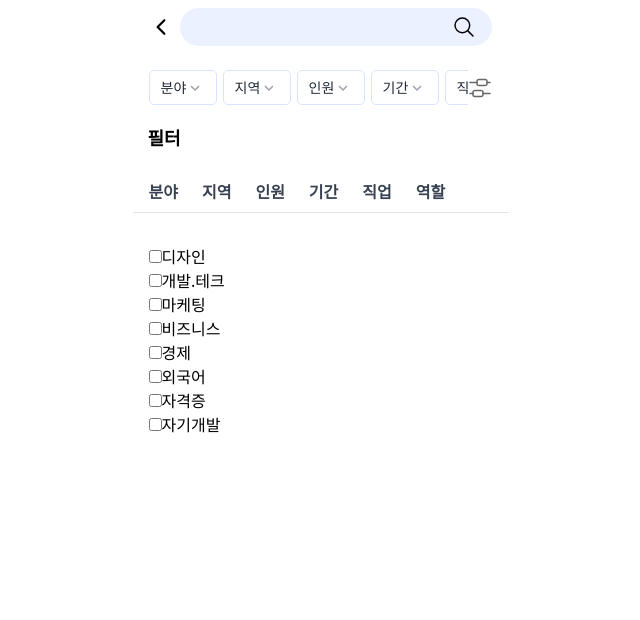
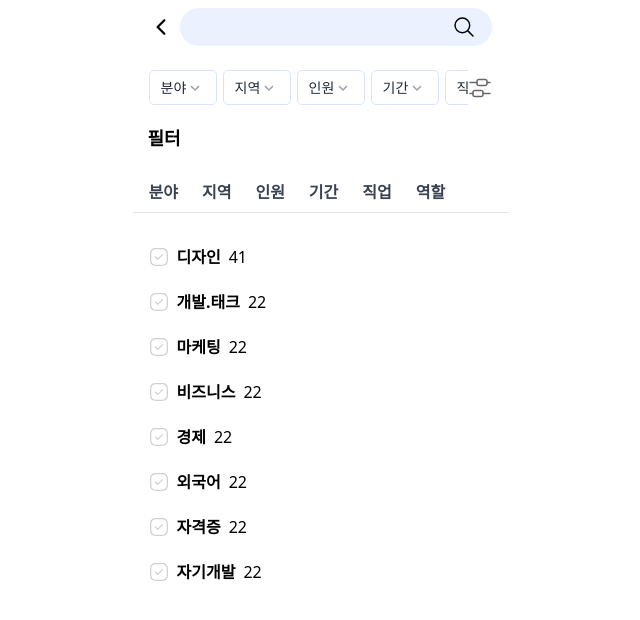
Before and after one commit to develop-13/sturing, a Next.js app: page /search/result in a window 1280 px wide. Shown: the top 620 px of the page, without its empty margins (320-960 px from the left). Built offline with nearby package versions, Linux system fonts and the light colour scheme.

Commit message:
필터 레이아웃

```diff
--- /dev/null
+++ b/public/svg/CheckedIcon.tsx
@@ -0,0 +1,22 @@
+"use client";
+export default function CheckedIcon() {
+  return (
+    <svg
+      width="20"
+      height="20"
+      viewBox="0 0 20 20"
+      fill="none"
+      xmlns="http://www.w3.org/2000/svg"
+    >
+      <rect width="18" height="18" fill="#4171FF" rx="4" />
+      <path
+        d="M12.5 18.9584H7.49996C2.97496 18.9584 1.04163 17.0251 1.04163 12.5001V7.50008C1.04163 2.97508 2.97496 1.04175 7.49996 1.04175H12.5C17.025 1.04175 18.9583 2.97508 18.9583 7.50008V12.5001C18.9583 17.0251 17.025 18.9584 12.5 18.9584ZM7.49996 2.29175C3.65829 2.29175 2.29163 3.65841 2.29163 7.50008V12.5001C2.29163 16.3417 3.65829 17.7084 7.49996 17.7084H12.5C16.3416 17.7084 17.7083 16.3417 17.7083 12.5001V7.50008C17.7083 3.65841 16.3416 2.29175 12.5 2.29175H7.49996Z"
+        fill="#4171FF"
+      />
+      <path
+        d="M8.8167 12.9834C8.65003 12.9834 8.4917 12.9167 8.37503 12.8001L6.0167 10.4417C5.77503 10.2001 5.77503 9.80008 6.0167 9.55841C6.25837 9.31675 6.65837 9.31675 6.90003 9.55841L8.8167 11.4751L13.1 7.19175C13.3417 6.95008 13.7417 6.95008 13.9834 7.19175C14.225 7.43341 14.225 7.83341 13.9834 8.07508L9.25837 12.8001C9.1417 12.9167 8.98337 12.9834 8.8167 12.9834Z"
+        fill="white"
+      />
+    </svg>
+  );
+}
--- /dev/null
+++ b/public/svg/UnCheckedIcon.tsx
@@ -0,0 +1,21 @@
+function UnCheckedIcon() {
+  return (
+    <svg
+      width="20"
+      height="20"
+      viewBox="0 0 20 20"
+      xmlns="http://www.w3.org/2000/svg"
+    >
+      <path
+        d="M12.5 18.9584H7.49996C2.97496 18.9584 1.04163 17.0251 1.04163 12.5001V7.50008C1.04163 2.97508 2.97496 1.04175 7.49996 1.04175H12.5C17.025 1.04175 18.9583 2.97508 18.9583 7.50008V12.5001C18.9583 17.0251 17.025 18.9584 12.5 18.9584ZM7.49996 2.29175C3.65829 2.29175 2.29163 3.65841 2.29163 7.50008V12.5001C2.29163 16.3417 3.65829 17.7084 7.49996 17.7084H12.5C16.3416 17.7084 17.7083 16.3417 17.7083 12.5001V7.50008C17.7083 3.65841 16.3416 2.29175 12.5 2.29175H7.49996Z"
+        fill="#D0D0D0"
+      />
+      <path
+        d="M8.8167 12.9834C8.65003 12.9834 8.4917 12.9167 8.37503 12.8001L6.0167 10.4417C5.77503 10.2001 5.77503 9.80008 6.0167 9.55841C6.25837 9.31675 6.65837 9.31675 6.90003 9.55841L8.8167 11.4751L13.1 7.19175C13.3417 6.95008 13.7417 6.95008 13.9834 7.19175C14.225 7.43341 14.225 7.83341 13.9834 8.07508L9.25837 12.8001C9.1417 12.9167 8.98337 12.9834 8.8167 12.9834Z"
+        fill="#D0D0D0"
+      />
+    </svg>
+  );
+}
+
+export default UnCheckedIcon;
--- /dev/null
+++ b/src/components/search/atoms/CheckboxItem.tsx
@@ -0,0 +1,41 @@
+"use client";
+
+import CheckedIcon from "@/public/svg/CheckedIcon";
+import UnCheckedIcon from "@/public/svg/UnCheckedIcon";
+import { useState } from "react";
+
+const checkedColor = "#4171FF";
+const unCheckedColor = "#D0D0D0";
+
+function CheckboxItem({ name, num }: { name: string; num: number }) {
+  const [isChecked, setIsChecked] = useState(false);
+
+  const handleCheckboxChange = () => {
+    setIsChecked(!isChecked);
+  };
+
+  return (
+    <li>
+      <label className="flex gap-2 items-center cursor-pointer">
+        <input
+          type="checkbox"
+          className="peer sr-only"
+          name="checkbox"
+          checked={isChecked}
+          onChange={handleCheckboxChange}
+          aria-checked={isChecked}
+        />
+        {isChecked ? <CheckedIcon /> : <UnCheckedIcon />}
+        <span
+          className="font-semibold text-base"
+          style={{ color: isChecked ? checkedColor : "black" }}
+        >
+          {name}
+        </span>
+        <span>{num}</span>
+      </label>
+    </li>
+  );
+}
+
+export default CheckboxItem;
--- a/src/components/search/organisms/FilterModal.tsx
+++ b/src/components/search/organisms/FilterModal.tsx
@@ -1,16 +1,20 @@
+"use client";
+import Image from "next/image";
 import React from "react";
+import CheckBoxIcon from "@/public/svg/tick-square.svg";
+import CheckboxItem from "../atoms/CheckboxItem";
 
 const dummyFilters = ["분야", "지역", "인원", "기간", "직업", "역할"];
 
 const dummyItems = [
-  "디자인",
-  "개발.테크",
-  "마케팅",
-  "비즈니스",
-  "경제",
-  "외국어",
-  "자격증",
-  "자기개발",
+  { name: "디자인", num: 41 },
+  { name: "개발.태크", num: 22 },
+  { name: "마케팅", num: 22 },
+  { name: "비즈니스", num: 22 },
+  { name: "경제", num: 22 },
+  { name: "외국어", num: 22 },
+  { name: "자격증", num: 22 },
+  { name: "자기개발", num: 22 },
 ];
 
 function FilterModal() {
@@ -24,12 +28,9 @@ function FilterModal() {
           <li key={it}>{it}</li>
         ))}
       </ul>
-      <ul className="mx-4 my-8">
+      <ul className="mx-4 my-8 flex flex-col gap-[21px]">
         {dummyItems.map((it) => (
-          <li key={it}>
-            <input type="checkbox" />
-            <span>{it}</span>
-          </li>
+          <CheckboxItem key={it.name} name={it.name} num={it.num} />
         ))}
       </ul>
     </div>
--- a/tsconfig.json
+++ b/tsconfig.json
@@ -18,7 +18,8 @@
       }
     ],
     "paths": {
-            "@/*": ["./src/*"]
+      "@/*": ["./src/*"],
+      "@/public/*": ["./public/*"]
     }
   },
   "include": ["next-env.d.ts", "**/*.ts", "**/*.tsx", ".next/types/**/*.ts"],
```
Lines whose indentation alone changed are shown as unchanged.
